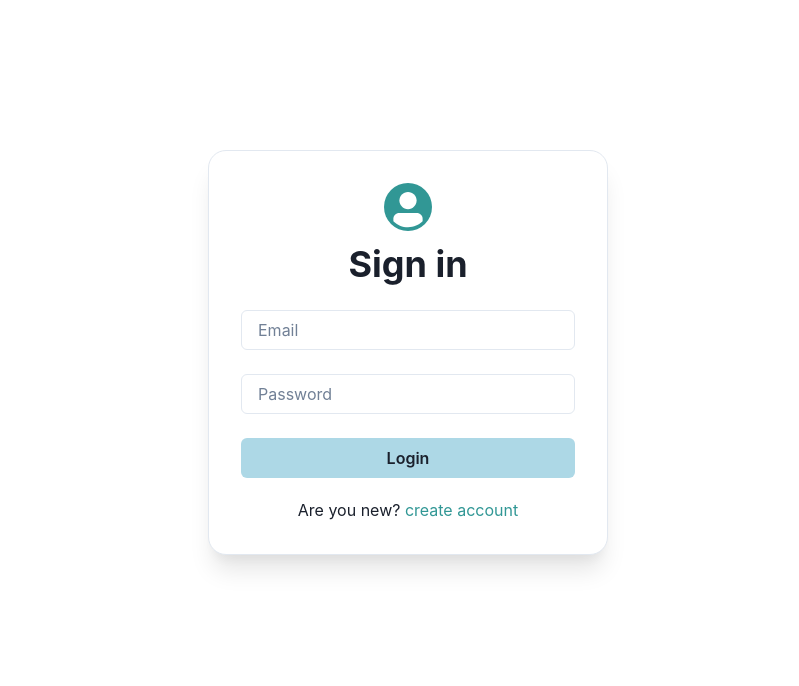
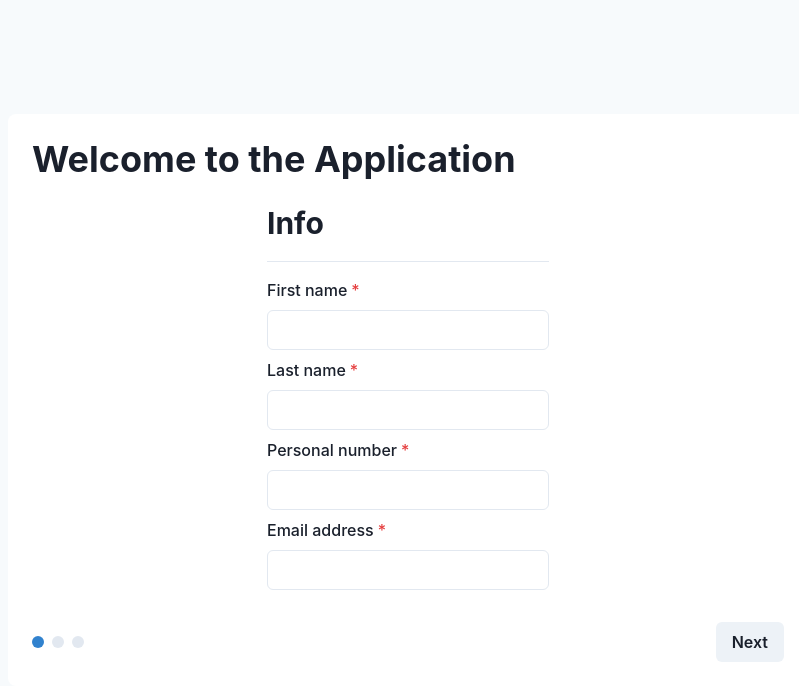
Before and after one commit to Gnormelli/IV1201-Group-9, a React (Create React App) app in the folder recApp/src/main/webapp/reactjs/: page / in a window 1280 px wide. Shown: the top 686 px of the page, without its empty margins (232-1031 px from the left). Built offline with nearby package versions, Linux system fonts and the light colour scheme.

Commit message:
application component

```diff
--- a/recApp/src/main/webapp/reactjs/package.json
+++ b/recApp/src/main/webapp/reactjs/package.json
@@ -15,6 +15,7 @@
     "react-dom": "^18.2.0",
     "react-router-dom": "^6.8.0",
     "react-scripts": "5.0.1",
+    "react-scroll": "^1.8.9",
     "web-vitals": "^2.1.4"
   },
   "scripts": {
--- a/recApp/src/main/webapp/reactjs/src/App.js
+++ b/recApp/src/main/webapp/reactjs/src/App.js
@@ -1,11 +1,12 @@
 import React from 'react';
 import LoginComponent from './components/LoginComponent.js';
 import { ChakraProvider } from '@chakra-ui/react'
+import ApplicationComponent from "./components/ApplicationComponent";
 function App() {
   return (
       <ChakraProvider>
     <div>
-        <LoginComponent />
+        <ApplicationComponent />
 
     </div>
       </ChakraProvider>
--- /dev/null
+++ b/recApp/src/main/webapp/reactjs/src/components/ApplicationComponent.js
@@ -0,0 +1,192 @@
+import React, { useState } from 'react';
+import { Box, Button, Input, Stack, Heading, VStack, StackDivider, Select, CloseButton, CheckboxGroup, Text, Checkbox } from '@chakra-ui/react';
+import { FormControl, FormLabel } from '@chakra-ui/react'
+
+function ApplicationComponent() {
+    const [currentSection, setCurrentSection] = useState(0);
+    const [firstName, setFirstName] = useState('');
+    const [lastName, setLastName] = useState('');
+    const [personalNumber, setPersonalNumber] = useState('');
+    const [email, setEmail] = useState('');
+    const [items, setItems] = useState([]);
+    const options = ["Expertise 1", "Expertise 2", "Expertise 3", "Expertise 4", "Expertise 5"];
+
+
+    const addItem = () => {
+        const newOption = document.getElementById("select-option").value;
+        const newYears = document.getElementById("years-of-experience").value;
+        const newItem = { option: newOption, years: newYears };
+        setItems([...items, newItem]);
+    };
+
+    const removeItem = (index) => {
+        setItems(items.filter((item, i) => i !== index));
+    };
+
+    const sections = [
+        <Box>
+            <VStack
+                divider={<StackDivider borderColor='gray.200' />}
+                spacing={4}
+                align='stretch'
+            >
+                <Box h='40px'>
+                    <Heading as='h3' size='lg'>
+                        Info
+                    </Heading>
+                </Box>
+                <Box>
+                    <FormControl h='80px' isRequired>
+                        <FormLabel>First name</FormLabel>
+                        <Input value={firstName} onChange={(e) => setFirstName(e.target.value)} />
+                    </FormControl>
+
+                    <FormControl h='80px' isRequired>
+                        <FormLabel>Last name</FormLabel>
+                        <Input value={lastName} onChange={(e) => setLastName(e.target.value)} />
+                    </FormControl>
+
+                    <FormControl h='80px' isRequired>
+                        <FormLabel>Personal number</FormLabel>
+                        <Input value={personalNumber} onChange={(e) => setPersonalNumber(e.target.value)} />
+                    </FormControl>
+
+                    <FormControl h='80px' isRequired>
+                        <FormLabel>Email address</FormLabel>
+                        <Input type='email' value={email} onChange={(e) => setEmail(e.target.value)} />
+                    </FormControl>
+                </Box>
+            </VStack>
+        </Box>,
+        <Box p="6">
+            <VStack
+                divider={<StackDivider borderColor='gray.200' />}
+                spacing={4}
+                align='stretch'
+            >
+                <Box h='40px'>
+                    <Heading as='h3' size='lg'>
+                        Experience
+                    </Heading>
+                </Box>
+            <Stack spacing="4">
+                <FormControl id="Area of expertise">
+                    <FormLabel>Area of expertise</FormLabel>
+                    <Select placeholder="Select an option" id="select-option">
+                        {options.map((option) => (
+                            <option key={option} value={option}>
+                                {option}
+                            </option>
+                        ))}
+                    </Select>
+                </FormControl>
+                <FormControl id="years">
+                    <FormLabel>Years of experience</FormLabel>
+                    <Input type="number" id="years-of-experience" />
+                </FormControl>
+                <Button colorScheme="blue" onClick={addItem}>
+                    Add item
+                </Button>
+            </Stack>
+            <Box height="80px" overflowY="scroll">
+                {items.length > 0 && (
+                    <Stack mt="6" spacing="4">
+                        {items.map((item, index) => (
+                            <Box key={index} p="4" shadow="md" borderWidth="1px">
+                                <Stack direction="row" justify="space-between">
+                                    <Text>
+                                        {item.option} ({item.years} years)
+                                    </Text>
+                                    <CloseButton onClick={() => removeItem(index)} />
+                                </Stack>
+                            </Box>
+                        ))}
+                    </Stack>
+                )}
+            </Box>
+            </VStack>
+        </Box>,
+        <Box>
+            <VStack
+                divider={<StackDivider borderColor='gray.200' />}
+                spacing={4}
+                align='stretch'
+            >
+                <Box h='40px'>
+                    <Heading as='h3' size='lg'>
+                        Availability
+                    </Heading>
+                </Box>
+                <Box>
+                    <Stack spacing={10} direction="row">
+                        <Checkbox isDisabled>Checkbox</Checkbox>
+                        <Checkbox isDisabled defaultIsChecked>
+                            Checkbox
+                        </Checkbox>
+                    </Stack>
+                </Box>
+            </VStack>
+        </Box>
+    ];
+    return (
+        <Box
+            display='flex'
+            flexDirection='column'
+            justifyContent='center'
+            alignItems='center'
+            minHeight='100vh'
+            backgroundColor='gray.50'
+        >
+            <Box width='80%' maxWidth='800px' backgroundColor='white' p={6} borderRadius='lg'>
+                <Box mb={6}>
+                    <Heading as='h1' size='xl'>
+                        Welcome to the Application
+                    </Heading>
+                </Box>
+                <Box display='flex' flexDirection='column' alignItems='center'>
+                    {sections[currentSection]}
+                    <Box
+                        display='flex'
+                        justifyContent='space-between'
+                        width='100%'
+                        mt={6}
+                    >
+                        {currentSection > 0 && (
+                            <Button
+                                onClick={() => setCurrentSection(currentSection - 1)}
+                                disabled={currentSection === 0}
+                            >
+                                Back
+                            </Button>
+                        )}
+                        <Box display='flex' justifyContent='center' alignItems='center'>
+                            <Stack direction='row' spacing={2}>
+                                {sections.map((_, i) => (
+                                    <Box
+                                        key={i}
+                                        h='12px'
+                                        w='12px'
+                                        bg={i === currentSection ? 'blue.500' : 'gray.200'}
+                                        borderRadius='full'
+                                        cursor='pointer'
+                                        onClick={() => setCurrentSection(i)}
+                                    />
+                                ))}
+                            </Stack>
+                        </Box>
+                        {currentSection < sections.length - 1 && (
+                            <Button
+                                onClick={() => setCurrentSection(currentSection + 1)}
+                                disabled={currentSection === sections.length - 1}
+                            >
+                                Next
+                            </Button>
+                        )}
+                    </Box>
+                </Box>
+            </Box>
+        </Box>
+    )
+}
+
+export default ApplicationComponent;
```
Also changed, not shown: 2 other files (tests, documents, lock files or other folders).
